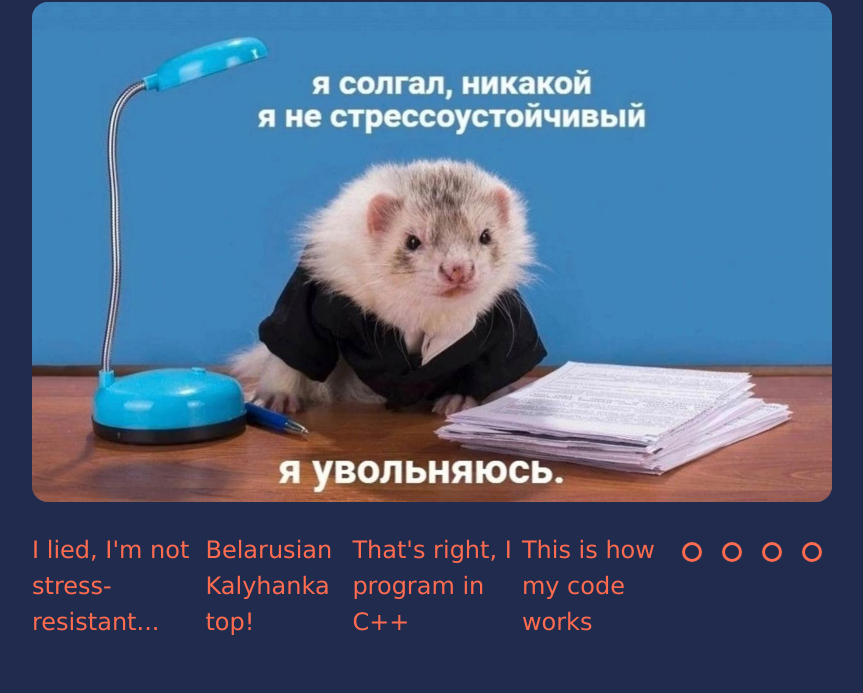
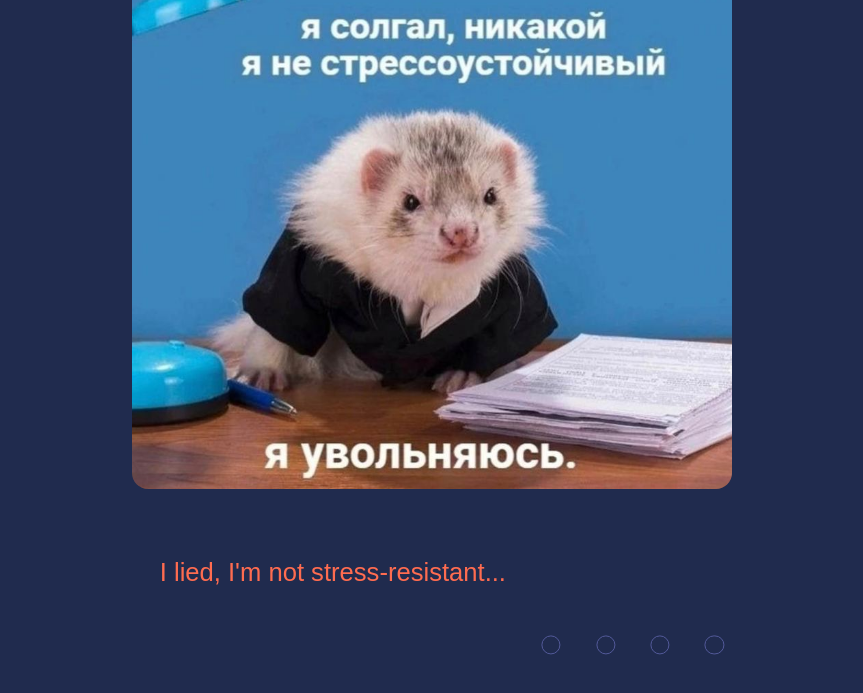
Before and after one commit to mnkushnirchuk/cssMemeSlider, a plain HTML site: page cssMemeSlider/index.html in a window 1280 px wide. Shown: the part 159-852 px from the top of the page, without its empty margins (208-1071 px from the left). Before the commit the page ends 800 px from the top, so only its background shows below. Drawn offline with Linux system fonts and the light colour scheme.

Commit message:
fix: redo html structure and write new styles (Sun, Sep 17, 2023 19:01 PM)

```diff
--- a/cssMemeSlider/index.html
+++ b/cssMemeSlider/index.html
@@ -7,44 +7,35 @@
         <title>Meme slider</title>
     </head>
     <body>
-        <main>
         <h1 class="h1">CSS MEME SLIDER</h1>
         <div class="container">
-                    <div class="meme__slider__wrapper">
-                        <input type="radio" id="radio1" checked="checked">
-                        <input type="radio" id="radio2">
-                        <input type="radio" id="radio3">
-                        <input type="radio" id="radio4">
-                        <div class="slider">
-                                <div class="meme__item meme__item__1">
-                                    <img src="assets/image/meme_1.jpg" alt="first meme">
+          <div class="meme__slider__wrapper" role="slider">
+            <input type="radio" id="radio1" checked="checked" name="slider">
+            <input type="radio" id="radio2" name="slider">
+            <input type="radio" id="radio3" name="slider">
+            <input type="radio" id="radio4" name="slider">
+            <div class="slider__wrapper__content">
+              <div class="slider__content">
+                <div class="meme__item meme__item__1"></div>
+                <div class="meme__item meme__item__2"></div>
+                <div class="meme__item meme__item__3"></div>
+                <div class="meme__item meme__item__4"></div>
               </div>
-                                <div class="meme__item meme__item__2">
-                                    <img src="assets/image/meme_2.jpg" alt="second meme">
             </div>
-                                <div class="meme__item meme__item__3">
-                                    <img src="assets/image/meme_3.jpg" alt="third meme">
+            <div class="meme__text__wrapper">
+              <div class="meme__text">
+                <p class="text meme__text__1">I lied, I'm not stress-resistant...</p>
+                <p class="text meme__text__2">Belarusian Kalyhanka top!</p>
+                <p class="text meme__text__3">That's right, I program in C++</p>
+                <p class="text meme__text__4">This is how my code works</p>
               </div>
-                                <div class="meme__item meme__item__4">
-                                    <img src="assets/image/meme_4.jpg" alt="fourth meme">
+            </div>
+            <div class="custom__control">
+              <label for="radio1" class="label-1"></label>
+              <label for="radio2" class="label-2"></label>
+              <label for="radio3" class="label-3"></label>
+              <label for="radio4" class="label-4"></label>
             </div>
           </div>
         </div>
-                    <div class="text__and__controls">
-                        <div class="meme__text">
-                            <div class="text meme__text__1"><p>I lied, I'm not stress-resistant...</p></div>
-                            <div class="text meme__text__2"><p>Belarusian Kalyhanka top!</p></div>
-                            <div class="text meme__text__3"><p>That's right, I program in C++</p></div>
-                            <div class="text meme__text__4"><p>This is how my code works</p></div>
-                        </div>
-                        <div class="slider__controls">
-                           <label for="radio1" class="label"><div class="radio label__1"></div></label>
-                           <label for="radio2" class="label"><div class="radio label__2"></div></label>
-                           <label for="radio3" class="label"><div class="radio label__3"></div></label>
-                           <label for="radio4" class="label"><div class="radio label__4"></div></label>
-                        </div>
-                        </div>
-                    </div>
-                </div>
-        </main>
       </body>
--- a/cssMemeSlider/style.css
+++ b/cssMemeSlider/style.css
@@ -62,6 +62,228 @@ select {
 
 
 
+
+
+body {
+  font-family: Arial, Helvetica, sans-serif;
+  font-size: 1.6rem;
+  color: #ff6c50;
+  background-color: #202b4e;
+  width: 100%;
+  height: 100vh;
+}
+
+.h1 {
+  visibility: hidden;
+}
+
+.container {
+  width: 600px;
+  height: 800px;
+  margin: 1.2rem auto;
+}
+.meme__item{
+}
+
+.meme__slider__wrapper {
+  width: 100%;
+  height: 100%;
+  position: relative;
+  background-color: #202b4e;
+  overflow: hidden;
+  display: grid;
+  grid-template-rows: 3fr 1fr;
+  grid-template-columns: 3fr 1fr;
+  grid-template-areas:
+    'content content'
+    'text controls';
+  row-gap: 4rem;
+}
+
+.meme__slider__wrapper > input {
+  display: none;
+}
+
+.slider__wrapper__content,
+.meme__text__wrapper {
+  width: 100%;
+  height: 100%;
+  overflow: hidden;
+  display: flex;
+  flex-direction: row;
+}
+
+.slider__wrapper__content {
+  grid-area: content;
+}
+
+.slider__content,
+.meme__text {
+  display: flex;
+  width: calc(100% * 4);
+  height: 100%;
+  transition: transform 1s ease;
+}
+
+.slider__content .meme__item {
+  display: inline-block;
+  width: 600px;
+  object-fit: fill;
+  background-repeat: no-repeat;
+  background-size: cover;
+  background-position: center center;
+  border-radius: 1rem;
+}
+
+.slider__content .meme__item__1 {
+  background-image: url('assets/image/meme_1.jpg');
+}
+
+.slider__content .meme__item__2 {
+  background-image: url('assets/image/meme_2.jpg');
+}
+
+.slider__content .meme__item__3 {
+  background-image: url('assets/image/meme_3.jpg');
+}
+
+.slider__content .meme__item__4 {
+  background-image: url('assets/image/meme_4.jpg');
+}
+
+.meme__text__wrapper {
+  grid-area: text
+}
+
+.meme__text .text {
+  display: inline-block;
+  width: 600px;
+  height: 100%;
+  padding-right: 11rem;
+}
+
+.custom__control {
+  display: flex;
+}
+
+.custom__control label {
+  position: relative;
+  display: inline-block;
+  padding: 1.1rem;
+  cursor: pointer;
+  transition: all 0.5s ease-out;
+}
+
+.custom__control label::before {
+  content: '';
+  position: absolute;
+  top: 0;
+  left: 0;
+  transform: translate(50%, 50%);
+  width: 1.2rem;
+  height: 1.2rem;
+  border-radius: 50%;
+  border: 1px solid #535a9a;
+  background-color: #202b4e;
+  transition: all 0.5s ease-out;
+}
+
+.custom__control label:hover:before {
+  border: 1px solid #535a9a;
+  background-color: #535a9a;
+}
+
+#radio1:checked ~ .slider__wrapper__content .slider__content,
+#radio1:checked ~ .meme__text__wrapper .meme__text {
+  transform: translateX(0);
+}
+
+#radio2:checked ~ .slider__wrapper__content .slider__content,
+#radio2:checked ~ .meme__text__wrapper .meme__text {
+  transform: translateX(-600px);
+}
+
+#radio3:checked ~ .slider__wrapper__content .slider__content,
+#radio3:checked ~ .meme__text__wrapper .meme__text {
+  transform: translateX(-1200px);
+}
+
+#radio4:checked ~ .slider__wrapper__content .slider__content,
+#radio4:checked ~ .meme__text__wrapper .meme__text {
+  transform: translateX(-1800px);
+}
+
+.custom__control label {
+  margin-right: 1.2rem;
+}
+
+.custom__control label:last-of-type {
+  margin-right: 0;
+}
+
+.meme__text .text {
+  text-align: center;
+  padding: 0;
+}
+
+.custom__control label::before {
+  top: 50%;
+  left: 50%;
+  transform: translate(-50%, -50%);
+}
+
+@media screen and (max-width: 720px) {
+  html {
+    font-size: 8px;
+  }
+
+  .meme__slider__wrapper {
+    grid-template-rows: 3fr 40px 40px;
+    grid-template-columns: 1fr;
+    grid-gap: 1rem;
+    grid-template-areas:
+      'content'
+      'controls'
+      'text';
+  }
+
+  .custom__control {
+    justify-content: center;
+  }
+
+  .custom__control label {
+    margin-right: 1.2rem;
+  }
+
+  .custom__control label:last-of-type {
+    margin-right: 0;
+  }
+
+  .meme__text .text {
+    text-align: center;
+    padding: 0;
+  }
+
+  .custom__control label::before {
+    top: 50%;
+    left: 50%;
+    transform: translate(-50%, -50%);
+  }
+}
+
+
+
+
+
+
+
+
+
+
+
+
+
+/*
 body {
   width: 100%;
   height: 100vh;
@@ -100,11 +322,10 @@ body {
   max-width: 800px;
   width: 100%;
   max-height: 500px;
- /* border: 5px solid #ff6c50;*/
   border-radius: 1rem;
   transition: transform 0.5s ease-in-out;
   display: flex;
-  z-index: 1000;
+  z-index: 10;
   position: relative;
 }
 
@@ -135,6 +356,7 @@ body {
   align-items: center;
   justify-content: center;
 }
+
 .text{
 
 }
@@ -153,7 +375,7 @@ body {
   cursor: pointer;
   border: 3px solid #ff6c50;
   border-radius: 50%;
-  transition: all ease 1.3s;
+  transition: all ease 0.8s;
 }
 .radio:hover{
   border: 3px solid #535a9a;
@@ -175,9 +397,6 @@ body {
 #radio4:checked ~ .slider {
   transform: translateX(-300%);
 }
-
-
-
 
 
 
```
Also changed, not shown: cssMemeSlider/s.css (added), cssMemeSlider/t.html (added). Lines whose indentation alone changed are shown as unchanged.
